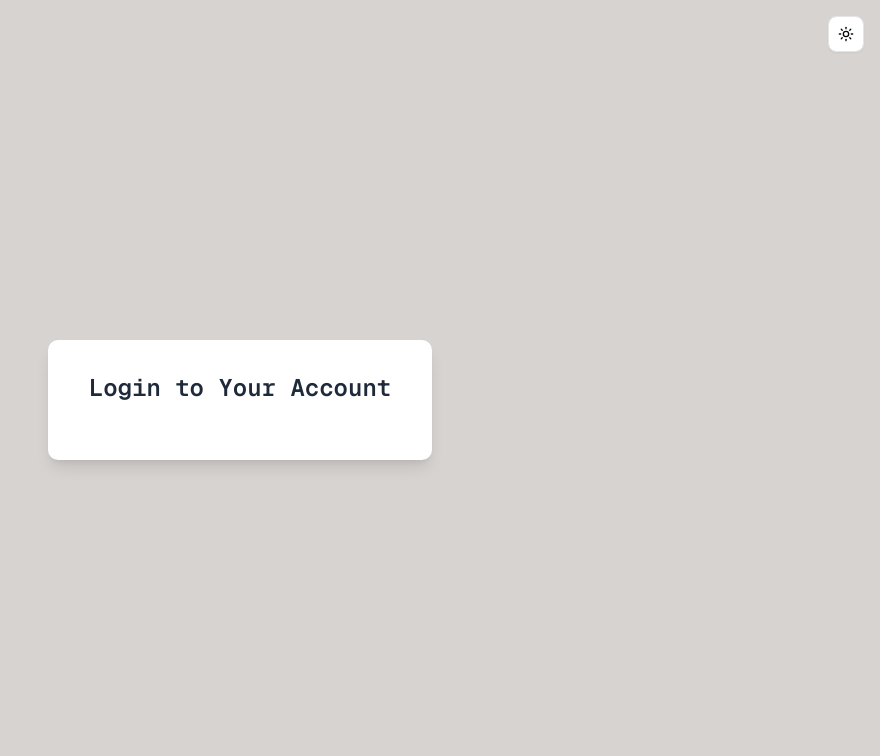
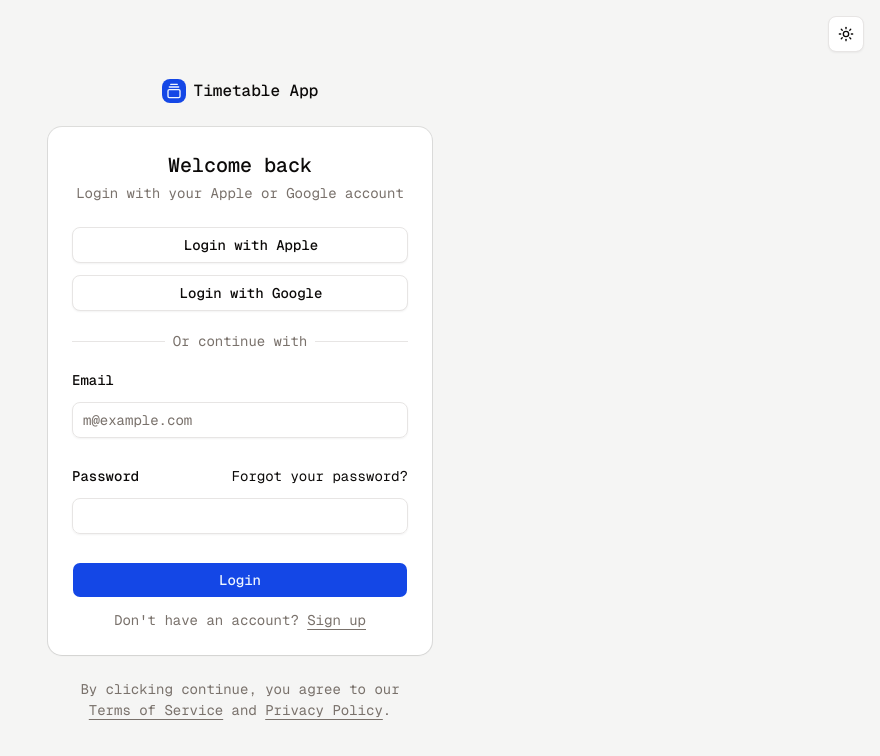
Before and after one commit to ASam08/timetable-app, a Next.js app: page /login in a window 1280 px wide. Shown: the top 756 px of the page, without its empty margins (400-1280 px from the left). Built offline with nearby package versions, Linux system fonts and the light colour scheme.

Commit message:
Create auth page, begin work on backend support

```diff
--- a/app/login/page.tsx
+++ b/app/login/page.tsx
@@ -1,11 +1,21 @@
+import { GalleryVerticalEnd } from "lucide-react";
+import { Suspense } from "react";
+import { LoginForm } from "@/components/ui/login/login-form";
+
 export default function LoginPage() {
-    return (
-        <div className="bg-stone-300 dark:bg-gray-950 min-h-screen flex items-center justify-center">
-            <div className="bg-white dark:bg-gray-800 p-8 rounded-lg shadow-lg w-96">
-                <h2 className="text-2xl font-semibold mb-6 text-center text-gray-800 dark:text-gray-200">
-                    Login to Your Account
-                </h2>
-            </div>
-        </div>
-    );
+  return (
+    <div className="bg-muted flex min-h-svh flex-col items-center justify-center gap-6 p-6 md:p-10">
+      <div className="flex w-full max-w-sm flex-col gap-6">
+        <a href="#" className="flex items-center gap-2 self-center font-medium">
+          <div className="bg-primary text-primary-foreground flex size-6 items-center justify-center rounded-md">
+            <GalleryVerticalEnd className="size-4" />
+          </div>
+          Timetable App
+        </a>
+        <Suspense>
+          <LoginForm />
+        </Suspense>
+      </div>
+    </div>
+  );
 }
--- /dev/null
+++ b/auth.config.ts
@@ -0,0 +1,21 @@
+import type { NextAuthOptions } from "next-auth";
+
+export const authConfig = {
+  pages: {
+    signIn: "/login",
+  },
+  callbacks: {
+    authorized({ auth, request: { nextUrl } }) {
+      const isLoggedIn = !!auth?.user;
+      const isOnDashboard = nextUrl.pathname.startsWith("/dashboard");
+      if (isOnDashboard) {
+        if (isLoggedIn) return true;
+        return false; // Redirect unauthenticated users to login page
+      } else if (isLoggedIn) {
+        return Response.redirect(new URL("/dashboard", nextUrl));
+      }
+      return true;
+    },
+  },
+  providers: [],
+} satisfies NextAuthOptions;
--- /dev/null
+++ b/components/ui/login/login-form.tsx
@@ -0,0 +1,92 @@
+import { cn } from "@/lib/utils";
+import { Button } from "@/components/ui/button";
+import {
+  Card,
+  CardContent,
+  CardDescription,
+  CardHeader,
+  CardTitle,
+} from "@/components/ui/card";
+import {
+  Field,
+  FieldDescription,
+  FieldGroup,
+  FieldLabel,
+  FieldSeparator,
+} from "@/components/ui/field";
+import { Input } from "@/components/ui/input";
+
+export function LoginForm({
+  className,
+  ...props
+}: React.ComponentProps<"div">) {
+  return (
+    <div className={cn("flex flex-col gap-6", className)} {...props}>
+      <Card>
+        <CardHeader className="text-center">
+          <CardTitle className="text-xl">Welcome back</CardTitle>
+          <CardDescription>
+            Login with your Apple or Google account
+          </CardDescription>
+        </CardHeader>
+        <CardContent>
+          <form>
+            <FieldGroup>
+              <Field>
+                {/* TODO: Implement social provider auth */}
+                <Button variant="outline" type="button">
+                  <svg xmlns="http://www.w3.org/2000/svg" viewBox="0 0 24 24">
+                    <path d="" fill="currentColor" />
+                  </svg>
+                  Login with Apple
+                </Button>
+                <Button variant="outline" type="button">
+                  <svg xmlns="http://www.w3.org/2000/svg" viewBox="0 0 24 24">
+                    <path d="" fill="currentColor" />
+                  </svg>
+                  Login with Google
+                </Button>
+              </Field>
+              <FieldSeparator className="*:data-[slot=field-separator-content]:bg-card">
+                Or continue with
+              </FieldSeparator>
+              <Field>
+                <FieldLabel htmlFor="email">Email</FieldLabel>
+                <Input
+                  id="email"
+                  type="email"
+                  placeholder="m@example.com"
+                  required
+                />
+              </Field>
+              <Field>
+                <div className="flex items-center">
+                  <FieldLabel htmlFor="password">Password</FieldLabel>
+                  <a
+                    href="#"
+                    className="ml-auto text-sm underline-offset-4 hover:underline"
+                  >
+                    Forgot your password?
+                  </a>
+                </div>
+                <Input id="password" type="password" required />
+              </Field>
+              <Field>
+                <Button type="submit">Login</Button>
+                <FieldDescription className="text-center">
+                  Don't have an account? <a href="#">Sign up</a>{" "}
+                  {/* TODO: add sign-up form */}
+                </FieldDescription>
+              </Field>
+            </FieldGroup>
+          </form>
+        </CardContent>
+      </Card>
+      {/* TODO: add T&C's and privacy policy */}
+      <FieldDescription className="px-6 text-center">
+        By clicking continue, you agree to our <a href="#">Terms of Service</a>{" "}
+        and <a href="#">Privacy Policy</a>.
+      </FieldDescription>
+    </div>
+  );
+}
--- a/package.json
+++ b/package.json
@@ -18,6 +18,7 @@
     "lodash": "^4.17.23",
     "lucide-react": "^0.562.0",
     "next": "16.1.4",
+    "next-auth": "5.0.0-beta.30",
     "next-themes": "^0.4.6",
     "pg": "^8.17.2",
     "postgres": "^3.4.8",
```
Also changed, not shown: 1 other file (tests, documents, lock files or other folders).
